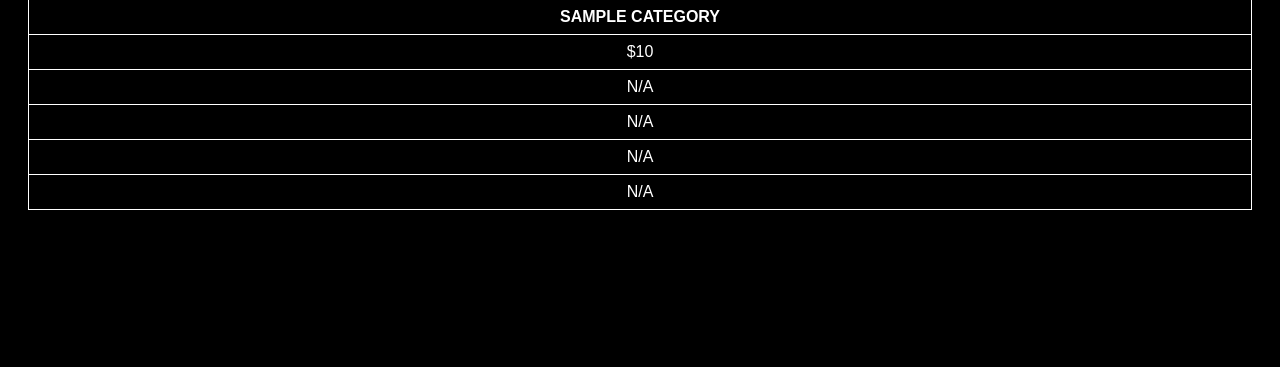
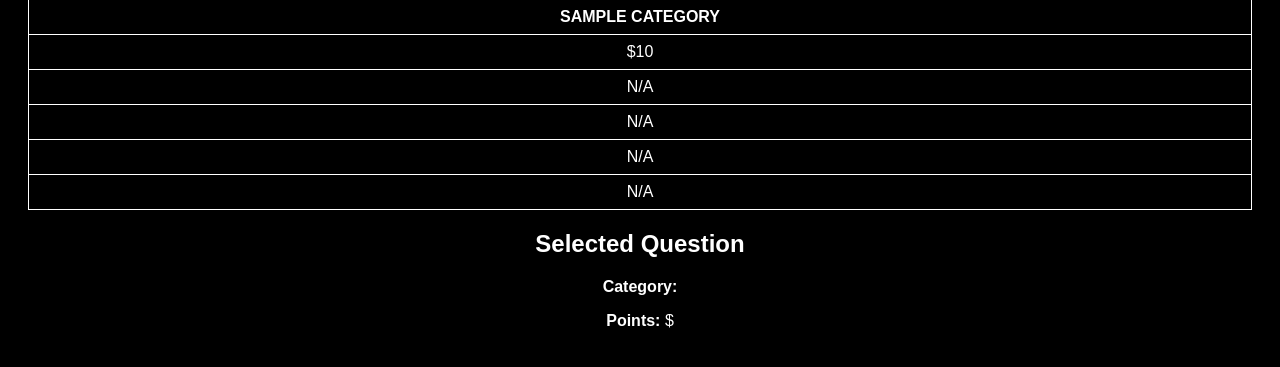
Before and after one commit to Tw0S41nt/Jeopardy-Python-Game, a Flask app: template templates/board.html in a window 1280 px wide. Shown: the part 127-494 px from the top of the page. Run offline with Flask 3, Linux system fonts and the light colour scheme; tables that the repository leaves empty hold one stand-in row (values such as "Sample post"); the template is opened without the code that fills it: values that come from a table or form of the project are taken from there, most other values are stand-ins (such as "Sample title", 1, 10 or a date in 2020).

Commit message:
Added question display box under table

```diff
--- a/templates/board.html
+++ b/templates/board.html
@@ -49,6 +49,14 @@
                 {% endfor %}
             </tbody>
         </table>
+        {# Question Display Box #}
+        <div id="question-box" class="hidden">
+            <h2>{{ 'Selected Question' }}</h2>
+            <p><strong>{{ 'Category:' }}</strong> <span id="display-category"></span></p>
+            <p><strong>{{ 'Points:' }}</strong> $<span id="display-points"></span></p>
+            <p id="display-question" class="question-text"></p>
+        </div>
+        {# JavaScript #}
         <script src="{{ url_for('static', filename='script.js') }}"></script>
     </body>
 </html>
```
